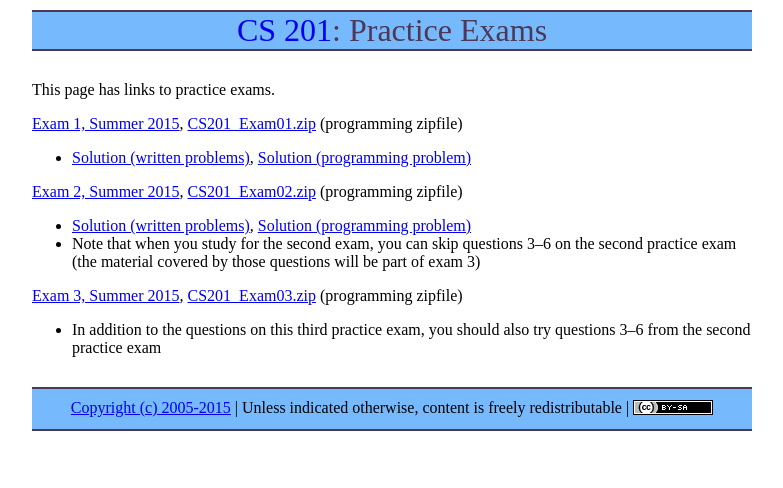
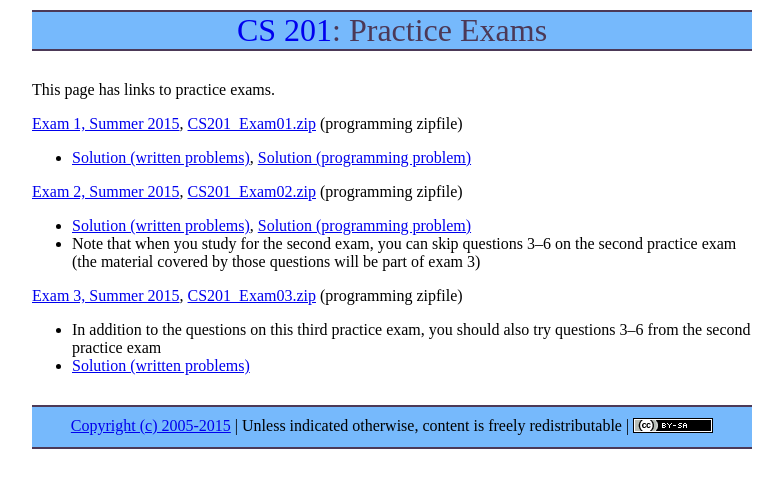
Before and after one commit to ycpcs/cs201-fall2015, a Jekyll site: the page built from practice/index.md, in a window 1280 px wide. Shown: the top 488 px of the page, without its empty margins (248-1031 px from the left). Built offline with Jekyll 4.4.1, drawn with Linux system fonts in a browser that asks for light colours; Markdown is read by kramdown in place of the engine named in the settings.

Commit message:
solution to written problems for practice exam 3

```diff
--- a/practice/index.md
+++ b/practice/index.md
@@ -17,3 +17,4 @@ This page has links to practice exams.
 [Exam 3, Summer 2015](cs201-summer2015-exam03.pdf), [CS201\_Exam03.zip](CS201_Exam03.zip) (programming zipfile)
 
 * In addition to the questions on this third practice exam, you should also try questions 3&ndash;6 from the second practice exam
+* [Solution (written problems)](cs201-summer2015-exam03-solution.pdf)
```
Also changed, not shown: 1 other file.
